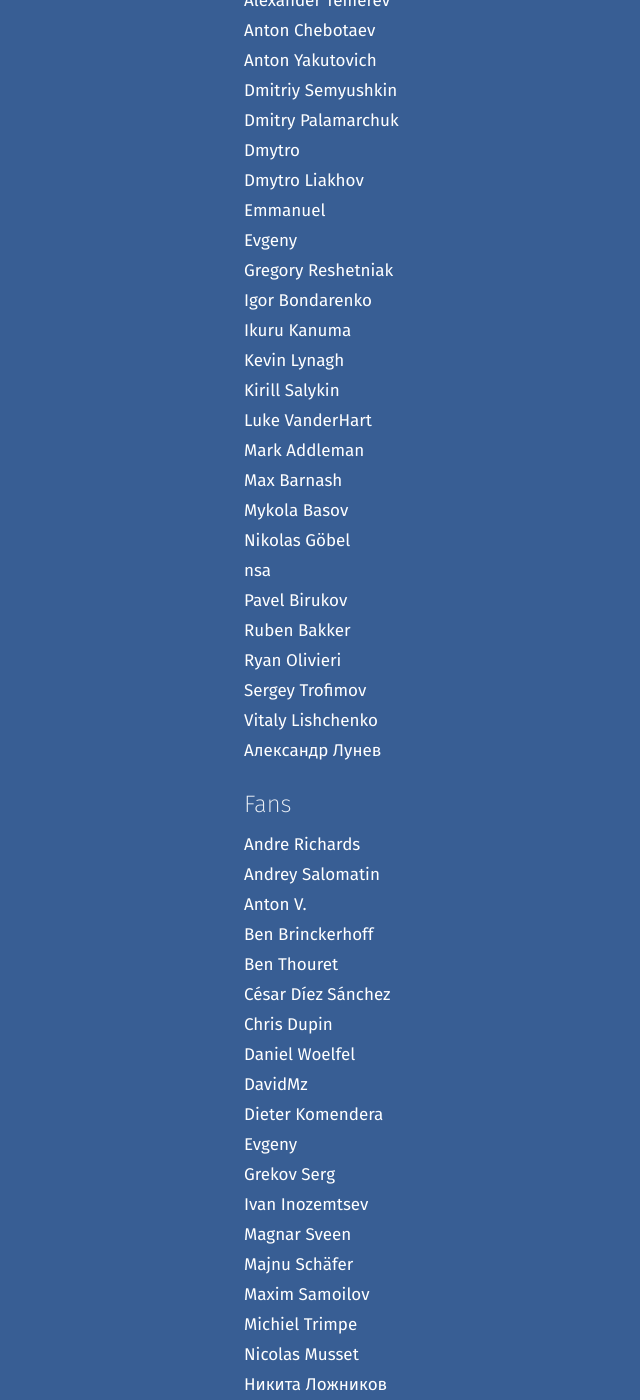
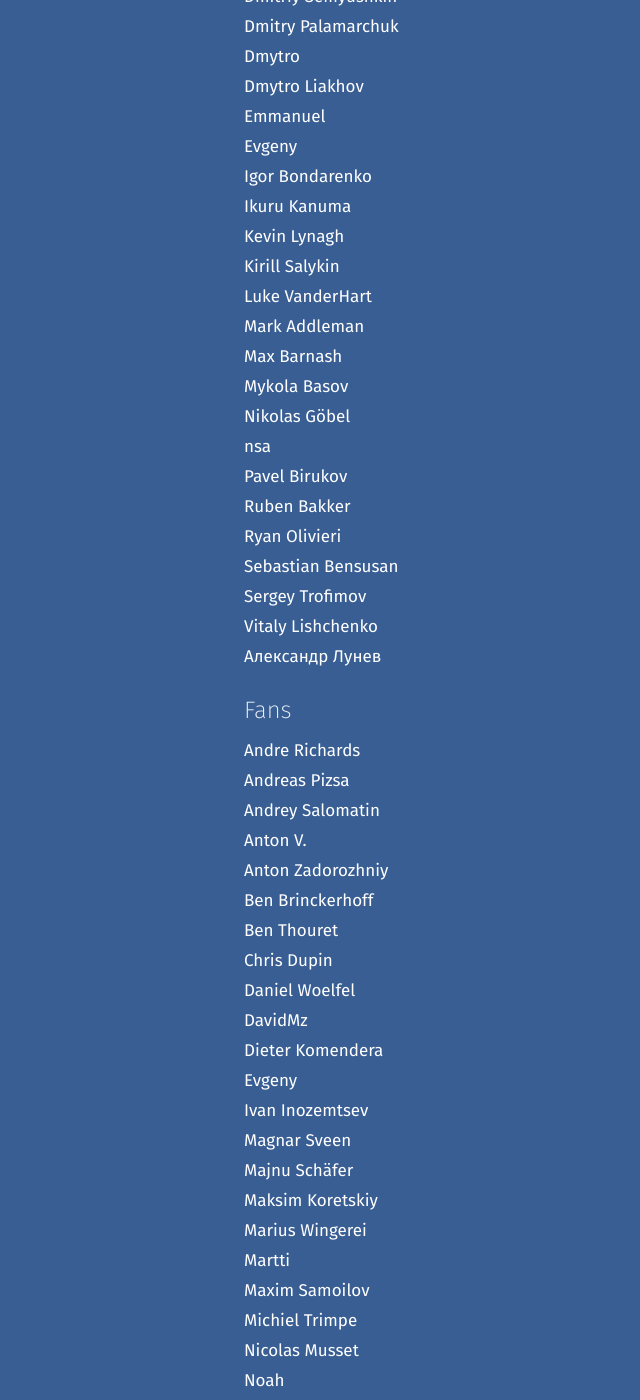
Before and after one commit to tonsky/tonsky.github.io, a Jekyll site: the page built from patrons/index.html, in a window 1280 px wide and 1400 px high, scrolled down 772 px. Shown: the whole window, without its empty margins (125-765 px from the left). Built offline with Jekyll 4.4.1, drawn with Linux system fonts in a browser that asks for light colours; some of the changed text lies outside the part shown.

Commit message:
November patrons update

```diff
--- a/patrons/index.html
+++ b/patrons/index.html
@@ -45,7 +42,6 @@ h1, h2 { margin-top: 1em; }
 <li>Dmytro Liakhov</li>
 <li>Emmanuel</li>
 <li>Evgeny</li>
-<li>Gregory Reshetniak</li>
 <li>Igor Bondarenko</li>
 <li>Ikuru Kanuma</li>
 <li>Kevin Lynagh</li>
@@ -59,38 +55,43 @@ h1, h2 { margin-top: 1em; }
 <li>Pavel Birukov</li>
 <li>Ruben Bakker</li>
 <li>Ryan Olivieri</li>
+<li>Sebastian Bensusan</li>
 <li>Sergey Trofimov</li>
 <li>Vitaly Lishchenko</li>
 <li>Александр Лунев</li>
 
 <h2>Fans</h2>
 <li>Andre Richards</li>
+<li>Andreas Pizsa</li>
 <li>Andrey Salomatin</li>
 <li>Anton V.</li>
+<li>Anton Zadorozhniy</li>
 <li>Ben Brinckerhoff</li>
 <li>Ben Thouret</li>
-<li>César Díez Sánchez</li>
 <li>Chris Dupin</li>
 <li>Daniel Woelfel</li>
 <li>DavidMz</li>
 <li>Dieter Komendera</li>
 <li>Evgeny</li>
-<li>Grekov Serg</li>
 <li>Ivan Inozemtsev</li>
 <li>Magnar Sveen</li>
 <li>Majnu Schäfer</li>
+<li>Maksim Koretskiy</li>
+<li>Marius Wingerei</li>
+<li>Martti</li>
 <li>Maxim Samoilov</li>
 <li>Michiel Trimpe</li>
 <li>Nicolas Musset</li>
-<li>Никита Ложников</li>
 <li>Noah</li>
 <li>Odin Hole Standal</li>
+<li>Paul B. Joiner</li>
 <li>Paul Boschmann</li>
 <li>Pavel Glushkov</li>
 <li>Pavel Gurkov</li>
 <li>Roman Shamin</li>
 <li>Stanislav Savulchik</li>
 <li>Stepan Parunashvili</li>
+<li>Андрей Титов</li>
 
 <h2>— Thank you!</h2>
 
```
Also changed, not shown: other parts of patrons/index.html (+0 -3 lines).
